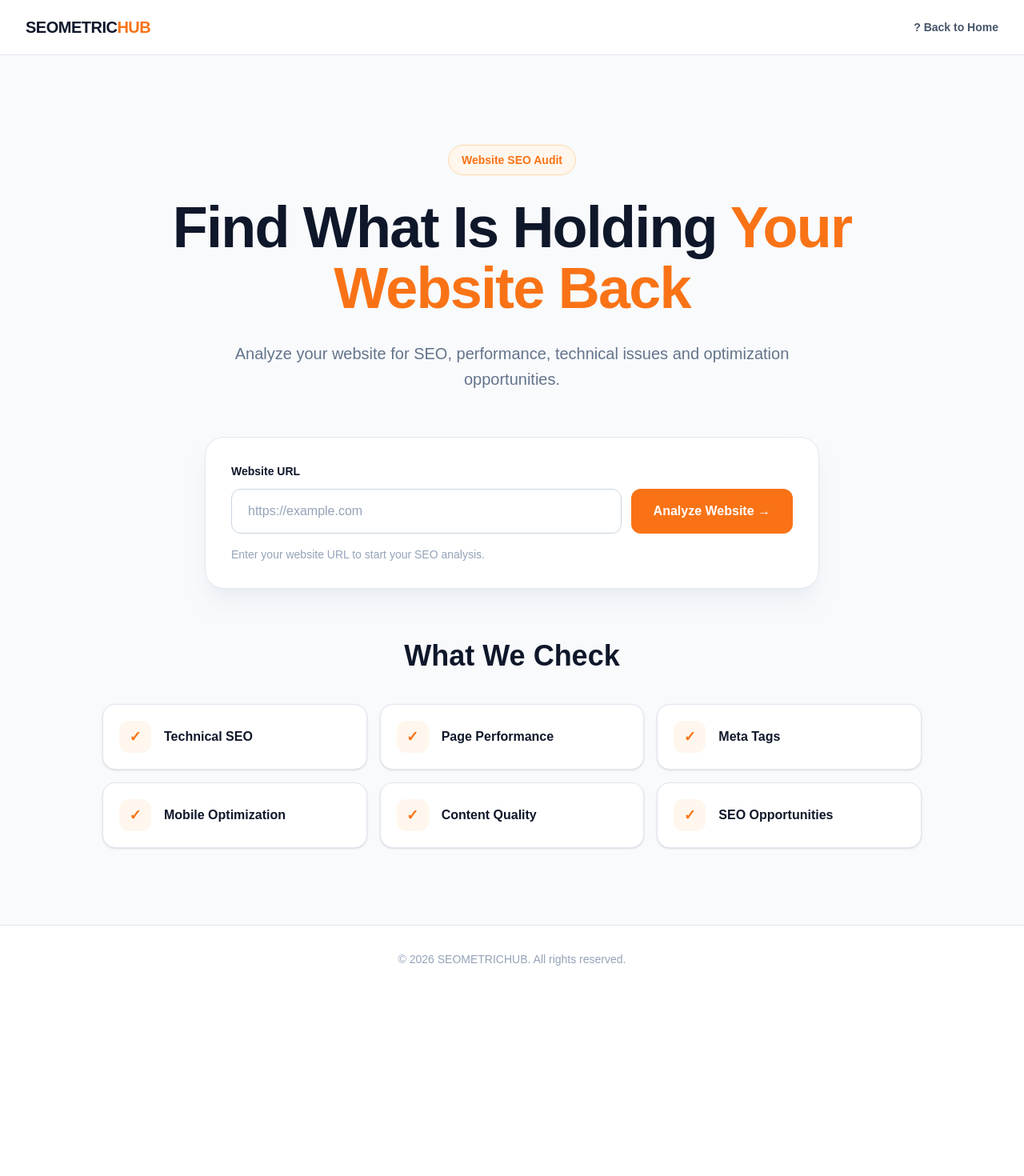
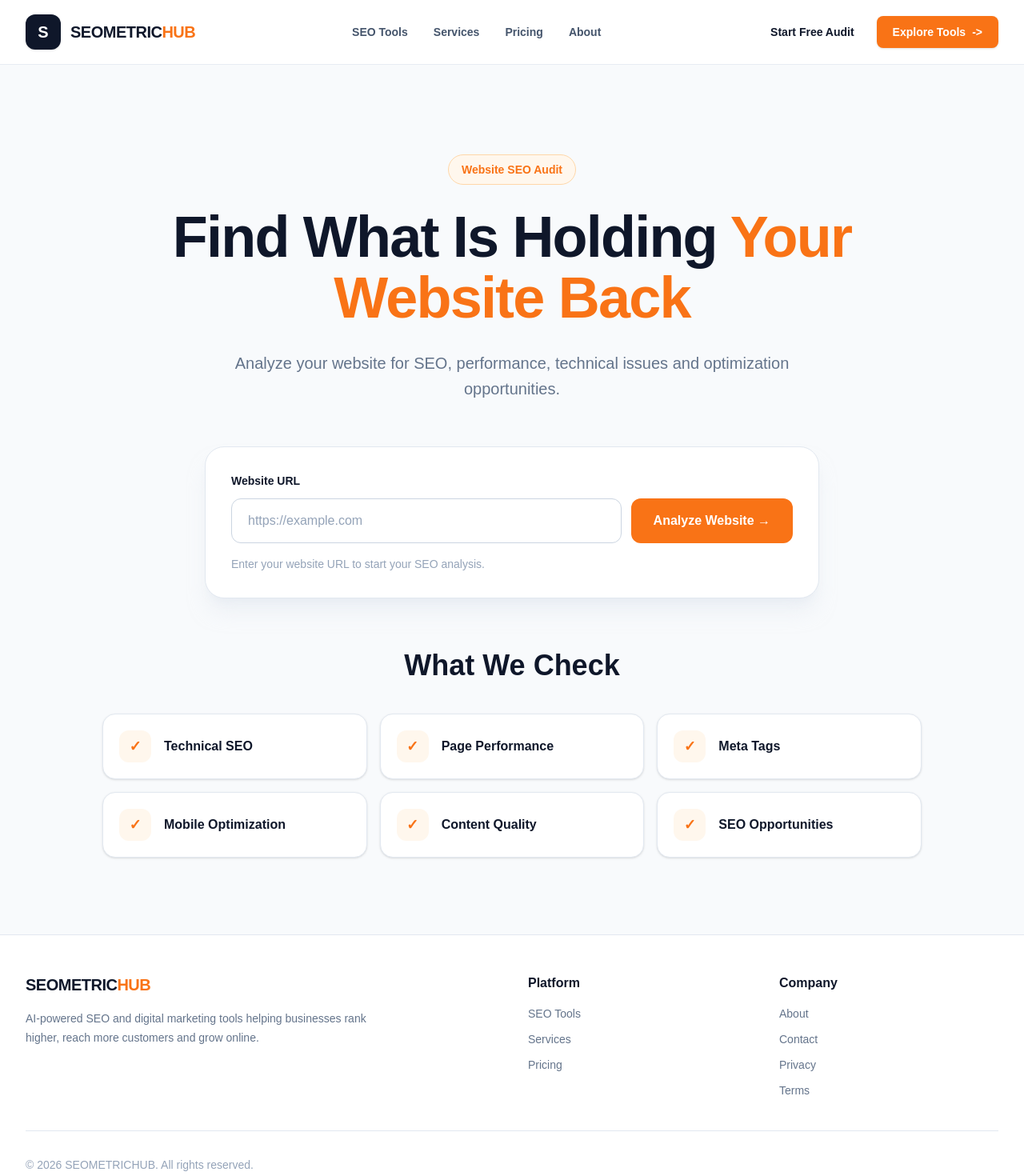
Before and after one commit to seometrichub/seometrichub, a Next.js app: page /audit in a window 1280 px wide. Shown: the top 1470 px of the page at 80% size. Before the commit the page ends 1241 px from the top, so only its background shows below. Built offline with nearby package versions, Linux system fonts and the light colour scheme.

Commit message:
Add shared navigation and footer across public pages

```diff
--- a/app/audit/page.tsx
+++ b/app/audit/page.tsx
@@ -2,6 +2,8 @@
 
 import { FormEvent, Suspense, useEffect, useState } from "react";
 import { useSearchParams } from "next/navigation";
+import Navbar from "@/components/layout/Navbar";
+import Footer from "@/components/sections/Footer";
 
 
 type BacklinkData = {
@@ -310,24 +312,7 @@ if (searchParams.get("gsc") !== "access_denied") {
 
   return (
     <main className="min-h-screen bg-[#F8FAFC] text-[#0F172A]">
-      {/* HEADER */}
-      <header className="border-b border-[#E2E8F0] bg-white">
-        <div className="mx-auto flex max-w-7xl items-center justify-between px-5 py-5 sm:px-6 lg:px-8">
-          <a
-            href="/"
-            className="text-xl font-black tracking-tight text-[#0F172A]"
-          >
-            SEOMETRIC<span className="text-[#F97316]">HUB</span>
-          </a>
-
-          <a
-            href="/"
-            className="text-sm font-semibold text-[#475569] transition hover:text-[#F97316]"
-          >
-            ? Back to Home
-          </a>
-        </div>
-      </header>
+      <Navbar />
 
       {/* HERO */}
       <section className="px-5 pb-16 pt-20 sm:px-6 lg:px-8 lg:pt-28">
@@ -1258,14 +1243,7 @@ if (searchParams.get("gsc") !== "access_denied") {
         </section>
       )}
 
-      {/* FOOTER */}
-      <footer className="border-t border-[#E2E8F0] bg-white">
-        <div className="mx-auto max-w-7xl px-5 py-8 text-center sm:px-6 lg:px-8">
-          <p className="text-sm text-[#94A3B8]">
-            {"\u00A9"} 2026 SEOMETRICHUB. All rights reserved.
-          </p>
-        </div>
-      </footer>
+      <Footer />
     </main>
   );
 }
--- a/app/backlinks/page.tsx
+++ b/app/backlinks/page.tsx
@@ -1,6 +1,8 @@
 "use client";
 
 import { FormEvent, useState } from "react";
+import Navbar from "@/components/layout/Navbar";
+import Footer from "@/components/sections/Footer";
 
 type BacklinkResult = {
   success: boolean;
@@ -70,7 +72,9 @@ export default function BacklinksPage() {
   }
 
   return (
-    <main className="min-h-screen bg-[#F8FAFC] px-5 py-16 text-[#0F172A]">
+    <div className="min-h-screen bg-[#F8FAFC] text-[#0F172A]">
+      <Navbar />
+      <main className="px-5 py-16">
       <div className="mx-auto max-w-6xl">
         <div className="text-center">
           <p className="text-sm font-bold uppercase tracking-[0.2em] text-blue-600">
@@ -209,7 +213,9 @@ export default function BacklinksPage() {
           </p>
         </div>
       </div>
-    </main>
+      </main>
+      <Footer />
+    </div>
   );
 }
 
--- a/app/competitor-analysis/page.tsx
+++ b/app/competitor-analysis/page.tsx
@@ -1,6 +1,8 @@
 "use client";
 
 import { FormEvent, useState } from "react";
+import Navbar from "@/components/layout/Navbar";
+import Footer from "@/components/sections/Footer";
 
 type PageAnalysis = {
   url: string;
@@ -145,7 +147,9 @@ export default function CompetitorAnalysisPage() {
     : [];
 
   return (
-    <main className="min-h-screen bg-[#F8FAFC]">
+    <div className="min-h-screen bg-[#F8FAFC]">
+      <Navbar />
+      <main>
       <section className="border-b border-slate-200 bg-white">
         <div className="mx-auto max-w-7xl px-6 py-16 lg:px-8">
           <div className="max-w-3xl">
@@ -603,6 +607,8 @@ export default function CompetitorAnalysisPage() {
           </div>
         )}
       </section>
-    </main>
+      </main>
+      <Footer />
+    </div>
   );
 }
--- a/app/keywords/page.tsx
+++ b/app/keywords/page.tsx
@@ -1,6 +1,8 @@
 "use client";
 
 import { FormEvent, useMemo, useState } from "react";
+import Navbar from "@/components/layout/Navbar";
+import Footer from "@/components/sections/Footer";
 
 type KeywordItem = {
   rank: number;
@@ -171,35 +173,7 @@ export default function KeywordsPage() {
 
   return (
     <main className="min-h-screen bg-[#F8FAFC] text-[#0F172A]">
-      {/* Header */}
-      <header className="border-b border-slate-200 bg-white">
-        <div className="mx-auto flex max-w-7xl items-center justify-between px-5 py-5 sm:px-6 lg:px-8">
-          <a
-            href="/"
-            className="inline-flex items-center gap-3"
-          >
-            <div className="flex h-11 w-11 items-center justify-center rounded-xl bg-[#0F172A] shadow-sm">
-              <span className="text-lg font-black text-white">
-                S
-              </span>
-            </div>
-
-            <div className="text-xl font-black tracking-tight text-[#0F172A]">
-              SEOMETRIC
-              <span className="text-[#F97316]">
-                HUB
-              </span>
-            </div>
-          </a>
-
-          <a
-            href="/audit"
-            className="hidden rounded-xl border border-slate-200 bg-white px-5 py-2.5 text-sm font-bold text-[#0F172A] transition hover:border-[#F97316] hover:text-[#F97316] sm:inline-flex"
-          >
-            SEO Audit
-          </a>
-        </div>
-      </header>
+      <Navbar />
 
       {/* Hero */}
       <section className="relative overflow-hidden border-b border-slate-200 bg-white">
@@ -689,14 +663,7 @@ export default function KeywordsPage() {
         </section>
       )}
 
-      {/* Footer */}
-      <footer className="border-t border-slate-200 bg-white">
-        <div className="mx-auto max-w-7xl px-5 py-8 text-center sm:px-6 lg:px-8">
-          <p className="text-xs font-semibold text-slate-400">
-            © 2026 SEOMETRICHUB. Smarter SEO. Better growth.
-          </p>
-        </div>
-      </footer>
+      <Footer />
     </main>
   );
 }
--- a/app/privacy/page.tsx
+++ b/app/privacy/page.tsx
@@ -1,3 +1,5 @@
+import Navbar from "@/components/layout/Navbar";
+import Footer from "@/components/sections/Footer";
 export const metadata = {
   title: "Privacy Policy | SEOMETRICHUB",
   description:
@@ -6,7 +8,9 @@ export const metadata = {
 
 export default function PrivacyPolicyPage() {
   return (
-    <main className="min-h-screen bg-white text-slate-900">
+    <div className="min-h-screen bg-white text-slate-900">
+      <Navbar />
+      <main>
       <section className="mx-auto max-w-4xl px-6 py-16 sm:py-20">
         <div className="mb-10">
           <p className="mb-3 text-sm font-semibold uppercase tracking-wider text-orange-600">
@@ -278,6 +282,8 @@ export default function PrivacyPolicyPage() {
           </section>
         </div>
       </section>
-    </main>
+      </main>
+      <Footer />
+    </div>
   );
 }
--- a/app/social-generator/page.tsx
+++ b/app/social-generator/page.tsx
@@ -2,6 +2,8 @@
 
 import { FormEvent, useState } from "react";
 import ReactMarkdown from "react-markdown";
+import Navbar from "@/components/layout/Navbar";
+import Footer from "@/components/sections/Footer";
 
 type SocialResponse = {
   success: boolean;
@@ -87,7 +89,9 @@ export default function SocialGeneratorPage() {
   };
 
   return (
-    <main className="min-h-screen bg-[#F8FAFC]">
+    <div className="min-h-screen bg-[#F8FAFC]">
+      <Navbar />
+      <main>
       <section className="border-b border-slate-200 bg-white">
         <div className="mx-auto max-w-7xl px-5 py-16 sm:px-6 lg:px-8 lg:py-20">
           <span className="inline-flex rounded-full border border-violet-200 bg-violet-50 px-4 py-2 text-sm font-bold text-violet-600">
@@ -373,6 +377,8 @@ export default function SocialGeneratorPage() {
           )}
         </div>
       </section>
-    </main>
+      </main>
+      <Footer />
+    </div>
   );
 }
--- a/app/terms/page.tsx
+++ b/app/terms/page.tsx
@@ -1,3 +1,5 @@
+import Navbar from "@/components/layout/Navbar";
+import Footer from "@/components/sections/Footer";
 export const metadata = {
   title: "Terms of Service | SEOMETRICHUB",
   description:
@@ -6,7 +8,9 @@ export const metadata = {
 
 export default function TermsPage() {
   return (
-    <main className="min-h-screen bg-white text-slate-900">
+    <div className="min-h-screen bg-white text-slate-900">
+      <Navbar />
+      <main>
       <section className="mx-auto max-w-4xl px-6 py-16 sm:py-20">
         <div className="mb-10">
           <p className="mb-3 text-sm font-semibold uppercase tracking-wider text-orange-600">
@@ -309,6 +313,8 @@ export default function TermsPage() {
           </section>
         </div>
       </section>
-    </main>
+      </main>
+      <Footer />
+    </div>
   );
 }
--- a/components/layout/Navbar.tsx
+++ b/components/layout/Navbar.tsx
@@ -3,10 +3,10 @@
 import { useState } from "react";
 
 const navItems = [
-  { label: "SEO Tools", href: "#tools" },
-  { label: "Services", href: "#services" },
-  { label: "Pricing", href: "#pricing" },
-  { label: "About", href: "#about" },
+  { label: "SEO Tools", href: "/#tools" },
+  { label: "Services", href: "/#services" },
+  { label: "Pricing", href: "/#pricing" },
+  { label: "About", href: "/#about" },
 ];
 
 export default function Navbar() {
--- a/components/sections/Footer.tsx
+++ b/components/sections/Footer.tsx
@@ -1,102 +1,90 @@
 export default function Footer() {
   return (
     <footer className="border-t border-[#E2E8F0] bg-white">
-
       <div className="mx-auto max-w-7xl px-5 py-12 sm:px-6 lg:px-8">
-
         <div className="grid gap-10 md:grid-cols-4">
-
           {/* Brand */}
           <div className="md:col-span-2">
-
             <div className="text-xl font-black tracking-tight text-[#0F172A]">
               SEOMETRIC
-              <span className="text-[#F97316]">
-                HUB
-              </span>
+              <span className="text-[#F97316]">HUB</span>
             </div>
 
             <p className="mt-4 max-w-md text-sm leading-6 text-[#64748B]">
               AI-powered SEO and digital marketing tools helping businesses
               rank higher, reach more customers and grow online.
             </p>
-
           </div>
 
           {/* Platform */}
           <div>
-
-            <h4 className="font-bold text-[#0F172A]">
-              Platform
-            </h4>
+            <h4 className="font-bold text-[#0F172A]">Platform</h4>
 
             <div className="mt-4 space-y-3 text-sm">
-
               <a
-                href="#tools"
+                href="/#tools"
                 className="block text-[#64748B] transition hover:text-[#F97316]"
               >
                 SEO Tools
               </a>
 
               <a
-                href="#services"
+                href="/#services"
                 className="block text-[#64748B] transition hover:text-[#F97316]"
               >
                 Services
               </a>
 
               <a
-                href="#pricing"
+                href="/#pricing"
                 className="block text-[#64748B] transition hover:text-[#F97316]"
               >
                 Pricing
               </a>
-
             </div>
-
           </div>
 
           {/* Company */}
           <div>
-
-            <h4 className="font-bold text-[#0F172A]">
-              Company
-            </h4>
+            <h4 className="font-bold text-[#0F172A]">Company</h4>
 
             <div className="mt-4 space-y-3 text-sm">
-
               <a
-                href="#about"
+                href="/#about"
                 className="block text-[#64748B] transition hover:text-[#F97316]"
               >
                 About
               </a>
 
               <a
-                href="#contact"
+                href="/#contact"
                 className="block text-[#64748B] transition hover:text-[#F97316]"
               >
                 Contact
               </a>
 
-              <span className="block text-[#64748B]">
+              <a
+                href="/privacy"
+                className="block text-[#64748B] transition hover:text-[#F97316]"
+              >
                 Privacy
-              </span>
+              </a>
 
+              <a
+                href="/terms"
+                className="block text-[#64748B] transition hover:text-[#F97316]"
+              >
+                Terms
+              </a>
             </div>
-
           </div>
-
         </div>
 
         {/* Copyright */}
         <div className="mt-10 border-t border-[#E2E8F0] pt-8 text-sm text-[#94A3B8]">
-          © 2026 SEOMETRICHUB. All rights reserved.
+          {"\u00A9"} 2026 SEOMETRICHUB. All rights reserved.
         </div>
-
       </div>
-
     </footer>
   );
 }
```
Also changed, not shown: app/content-generator/page.tsx (+8 -2 lines).
